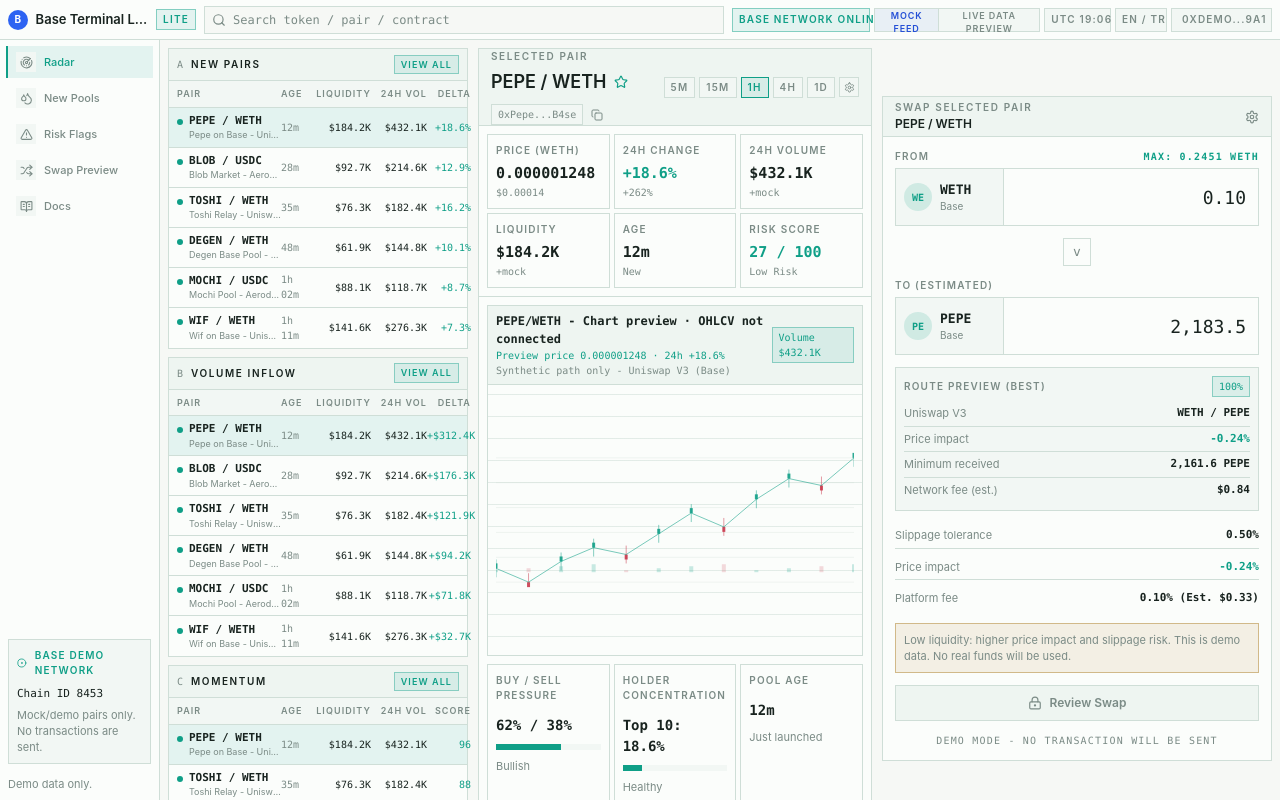
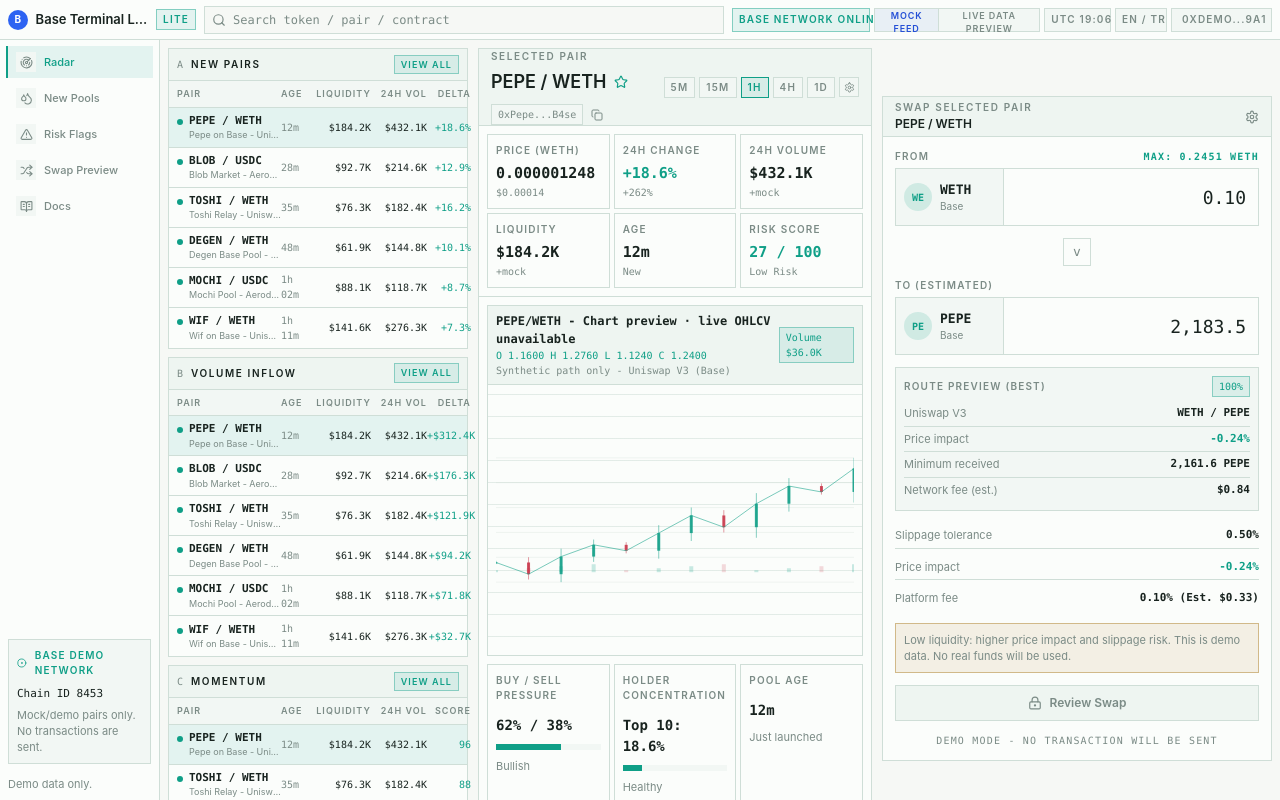
Before and after one commit to Edizemre1/base-market-terminal-lite, a Next.js app: page / in a window 1280 px wide. Shown: the top 800 px of the page. Built offline with nearby package versions, Linux system fonts and the light colour scheme.

Commit message:
Wire OHLCV candles into terminal chart

```diff
--- a/src/components/BaseTerminal.tsx
+++ b/src/components/BaseTerminal.tsx
@@ -440,34 +440,46 @@ function Metric({
 function MockChart({ pair }: { pair: BasePair }) {
   const width = 720;
   const height = 250;
-  const min = Math.min(...pair.chart);
-  const max = Math.max(...pair.chart);
+  const candles = getDisplayCandles(pair);
+  const values = candles.flatMap((candle) => [
+    candle.open,
+    candle.high,
+    candle.low,
+    candle.close
+  ]);
+  const min = Math.min(...values);
+  const max = Math.max(...values);
   const spread = max - min || 1;
-  const step = width / Math.max(pair.chart.length - 1, 1);
-  const path = pair.chart
-    .map((point, index) => {
+  const step = width / Math.max(candles.length - 1, 1);
+  const path = candles
+    .map((candle, index) => {
       const x = index * step;
-      const y = height - ((point - min) / spread) * height;
+      const y = getChartY(candle.close, min, spread, height);
       return `${index === 0 ? "M" : "L"} ${x.toFixed(1)} ${y.toFixed(1)}`;
     })
     .join(" ");
+  const latest = candles[candles.length - 1];
+  const chartLabel = pair.chartLabel ?? "Chart preview \u00b7 live OHLCV unavailable";
 
   return (
     <div className="market-scanline border border-base-line bg-base-panel">
       <div className="flex items-center justify-between border-b border-base-line bg-base-raised px-2 py-1.5">
         <div>
           <p className="font-mono text-[12px] font-semibold text-base-text">
-            {pair.pair.replace(" / ", "/")} - Chart preview · OHLCV not connected
+            {pair.pair.replace(" / ", "/")} - {chartLabel}
           </p>
           <p className="font-mono text-[10px] text-base-mint">
-            Preview price {pair.price} · 24h {formatPercent(pair.change24h)}
+            O {formatChartValue(latest.open)} H {formatChartValue(latest.high)} L{" "}
+            {formatChartValue(latest.low)} C {formatChartValue(latest.close)}
           </p>
           <p className="font-mono text-[10px] text-base-muted">
-            Synthetic path only - {pair.dex} (Base)
+            {pair.chartSource === "geckoterminal"
+              ? "Read-only candles - Base"
+              : `Synthetic path only - ${pair.dex} (Base)`}
           </p>
         </div>
         <span className="border border-base-mint/40 bg-base-mint/10 px-1.5 py-0.5 font-mono text-[10px] text-base-mint">
-          Volume {formatCompactCurrency(pair.volume24h)}
+          Volume {formatCompactCurrency(latest.volume || pair.volume24h)}
         </span>
       </div>
       <svg viewBox={`0 0 ${width} ${height}`} className="h-[270px] w-full max-w-full p-2" aria-hidden="true">
@@ -483,25 +495,30 @@ function MockChart({ pair }: { pair: BasePair }) {
             strokeWidth="1"
           />
         ))}
-        {pair.chart.map((point, index) => {
+        {candles.map((candle, index) => {
           const x = index * step;
-          const y = height - ((point - min) / spread) * height;
-          const positive = index === 0 || point >= pair.chart[index - 1];
+          const openY = getChartY(candle.open, min, spread, height);
+          const closeY = getChartY(candle.close, min, spread, height);
+          const highY = getChartY(candle.high, min, spread, height);
+          const lowY = getChartY(candle.low, min, spread, height);
+          const positive = candle.close >= candle.open;
+          const bodyY = Math.min(openY, closeY);
+          const bodyHeight = Math.max(2, Math.abs(openY - closeY));
           return (
             <g key={`c-${index}`}>
               <line
                 x1={x}
                 x2={x}
-                y1={Math.max(0, y - 18)}
-                y2={Math.min(height, y + 18)}
+                y1={highY}
+                y2={lowY}
                 stroke={positive ? "rgb(var(--color-mint))" : "rgb(var(--color-rose))"}
                 strokeWidth="1"
               />
               <rect
                 x={x - 3}
-                y={positive ? y - 10 : y}
+                y={bodyY}
                 width="6"
-                height="10"
+                height={bodyHeight}
                 fill={positive ? "rgb(var(--color-mint))" : "rgb(var(--color-rose))"}
                 opacity="0.88"
               />
@@ -519,6 +536,44 @@ function MockChart({ pair }: { pair: BasePair }) {
       </svg>
     </div>
   );
+}
+
+function getDisplayCandles(pair: BasePair) {
+  if (pair.chartCandles && pair.chartCandles.length > 0) {
+    return pair.chartCandles;
+  }
+
+  const points = pair.chart.length > 0 ? pair.chart : [1];
+
+  return points.map((close, index) => {
+    const open = points[index - 1] ?? close;
+    const wick = Math.max(Math.abs(close - open) * 0.45, Math.abs(close) * 0.006, 0.0001);
+
+    return {
+      timestamp: index,
+      open,
+      high: Math.max(open, close) + wick,
+      low: Math.max(0, Math.min(open, close) - wick),
+      close,
+      volume: pair.volume24h / Math.max(points.length, 1)
+    };
+  });
+}
+
+function getChartY(value: number, min: number, spread: number, height: number) {
+  return height - ((value - min) / spread) * height;
+}
+
+function formatChartValue(value: number) {
+  if (value > 0 && value < 0.0001) {
+    return value.toFixed(10);
+  }
+
+  if (value > 0 && value < 1) {
+    return value.toFixed(6);
+  }
+
+  return value.toFixed(4);
 }
 
 function MiniModule({
--- a/src/data/providers/dexScreenerProvider.ts
+++ b/src/data/providers/dexScreenerProvider.ts
@@ -231,6 +231,7 @@ function normalizePair(pair: DexPair): BasePair | undefined {
 
   return {
     dataSource: "dexscreener",
+    pairAddress: pairAddress.toLowerCase(),
     id: pairAddress.toLowerCase(),
     pair: `${baseToken.symbol} / ${quoteToken.symbol}`,
     baseToken: baseToken.symbol,
--- a/src/data/providers/index.ts
+++ b/src/data/providers/index.ts
@@ -1,4 +1,5 @@
 import type { BasePair } from "@/types/baseTerminal";
+import { getPairChart } from "./chart";
 import { createDexScreenerProvider } from "./dexScreenerProvider";
 import { mockMarketDataProvider } from "./mockProvider";
 import type {
@@ -116,7 +117,7 @@ async function hydratePair(
   pair: BasePair
 ): Promise<BasePair> {
   const [chart, activity, liquidityDetail, risk] = await Promise.all([
-    provider.getPairChart(pair.id),
+    getPairChart(pair, provider.mode),
     provider.getActivityFeed(pair.id),
     provider.getLiquidityDetails(pair.id),
     provider.getRiskDetails(pair.id)
@@ -125,7 +126,10 @@ async function hydratePair(
   return {
     ...pair,
     dataSource: pair.dataSource ?? (provider.mode === "dexscreener" ? "dexscreener" : "mock"),
-    chart,
+    chart: chart.candles.map((candle) => candle.close),
+    chartCandles: chart.candles,
+    chartSource: chart.source,
+    chartLabel: chart.label,
     activity,
     liquidityDetail: liquidityDetail ?? pair.liquidityDetail,
     riskScore: risk?.riskScore ?? pair.riskScore,
--- a/src/types/baseTerminal.ts
+++ b/src/types/baseTerminal.ts
@@ -1,3 +1,5 @@
+import type { PairChartCandle, PairChartSource } from "@/data/providers/chart/types";
+
 export type PairRiskCheck = {
   label: string;
   value: string;
@@ -14,6 +16,7 @@ export type PairActivity = {
 
 export type BasePair = {
   dataSource?: "mock" | "dexscreener";
+  pairAddress?: string;
   id: string;
   pair: string;
   baseToken: string;
@@ -35,6 +38,9 @@ export type BasePair = {
   riskScore: number;
   riskLabel: string;
   chart: number[];
+  chartCandles?: PairChartCandle[];
+  chartSource?: PairChartSource;
+  chartLabel?: string;
   pressure: {
     buy: number;
     sell: number;
```
